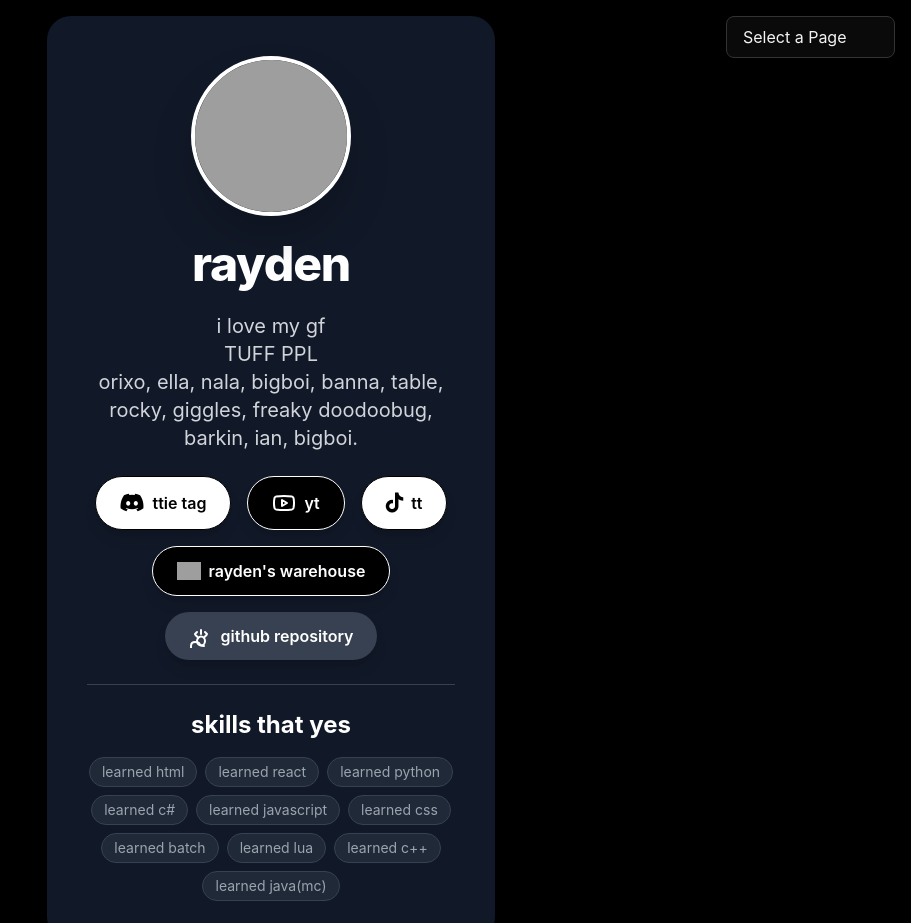
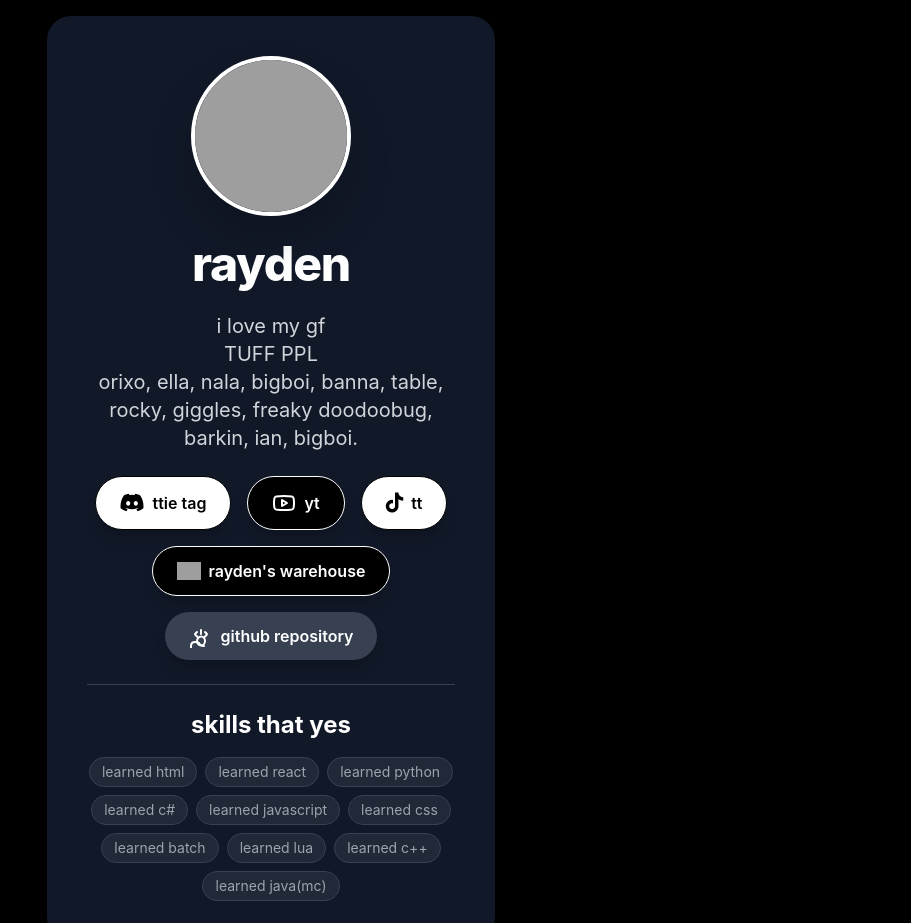
Before and after one commit to shmsrayden/raydenn, a plain HTML site: page index.html in a window 1280 px wide. Shown: the top 923 px of the page, without its empty margins (369-1280 px from the left). Drawn offline with nearby package versions, Linux system fonts and the light colour scheme; grey boxes are pictures that could not be loaded; a small style sheet from the web is missing.

Commit message:
Update index.html

```diff
--- a/index.html
+++ b/index.html
@@ -25,57 +25,10 @@
           opacity: .5;
         }
       }
-
-      .page-selector-container {
-        position: absolute;
-        top: 1rem;
-        right: 1rem;
-        z-index: 10;
-      }
-      .page-selector {
-        background-color: #0A0A0A;
-        color: #F3F3F3;
-        border: 1px solid #333333;
-        padding: 0.5rem 1rem;
-        border-radius: 0.5rem;
-        appearance: none;
-        -webkit-appearance: none;
-        -moz-appearance: none;
-        cursor: pointer;
-        transition: background-color 0.2s;
-      }
-      .page-selector:hover {
-        background-color: #1A1A1A;
-      }
-      .page-selector:focus {
-        outline: none;
-        box-shadow: 0 0 0 2px rgba(255, 255, 255, 0.3);
-      }
     </style>
   </head>
   <body>
     <div class="min-h-screen bg-black text-white flex flex-col items-center justify-center p-4">
-
-      <div class="page-selector-container">
-        <label for="page-selector" class="sr-only">Navigate To:</label>
-        <select
-          id="page-selector"
-          onchange="window.location.href=this.value"
-          class="page-selector"
-        >
-          <option value="">Select a Page</option>
-            <option value="index.html">Home (current)</option>
-            <option value="GamesImStaffIn.html">Games Im Staff In</option>
-            <option value="AboutMe.html">About Me</option>
-            <option value="tutorials.html">Tutorials</option>
-            <option value="quotes.html">Quotes</option>
-            <option value="PingPong.html">PingPong</option>
-            <option value="thingoftheday.html">thing of the day</option>
-            <option value="things-i-miss.html">Things I Miss</option>
-            <option value="updates.html">Updates</option>
-        </select>
-      </div>
-
       <div class="bg-gray-900 rounded-3xl shadow-xl p-8 md:p-10 max-w-md w-full flex flex-col items-center text-center space-y-6 transform transition-all duration-300 hover:scale-[1.02]">
 
         <div class="relative w-32 h-32 md:w-40 md:h-40 rounded-full overflow-hidden border-4 border-white shadow-2xl">
@@ -91,7 +44,6 @@
         <h1 class="text-4xl md:text-5xl font-extrabold text-white leading-tight tracking-tight">
           rayden
         </h1>
-
         <p class="text-lg md:text-xl text-gray-300 max-w-prose">
           i love my gf<br>TUFF PPL<br>orixo, ella, nala, bigboi, banna, table, rocky, giggles, freaky doodoobug, barkin, ian, bigboi.
         </p>
@@ -106,7 +58,6 @@
             <i class="fa-brands fa-discord text-xl"></i>
             <span>ttie tag</span>
           </a>
-
           <a
             href="https://www.youtube.com/@shmsrayden"
             target="_blank"
@@ -130,7 +81,6 @@
             </svg>
             <span>yt</span>
           </a>
-
           <a
             href="https://www.tiktok.com/@raydenonvr"
             target="_blank"
@@ -140,7 +90,6 @@
             <i class="fa-brands fa-tiktok text-xl"></i>
             <span>tt</span>
           </a>
-
           <a
             href="https://discord.gg/n486YCDqaC"
             target="_blank"
@@ -148,15 +97,14 @@
             class="bg-black hover:bg-gray-800 text-white font-semibold py-3 px-6 rounded-full shadow-lg transition-all duration-300 transform hover:-translate-y-1 flex items-center space-x-2 border border-white"
           >
             <img
-                src="https://cdn.discordapp.com/icons/1390024689082040331/fffe75d01e21abcf4e7321d3650f1454.webp?size=1024"
-                alt="Rayden's Warehouse Logo"
-                width="24"
-                height="24"
-                class="lucide"
+                 src="https://cdn.discordapp.com/icons/1390024689082040331/fffe75d01e21abcf4e7321d3650f1454.webp?size=1024"
+                 alt="Rayden's Warehouse Logo"
+                 width="24"
+                 height="24"
+                 class="lucide"
             />
             <span>rayden's warehouse</span>
           </a>
-
           <a
             href="https://github.com/shmsrayden/raydenn/tree/main"
             target="_blank"
```
